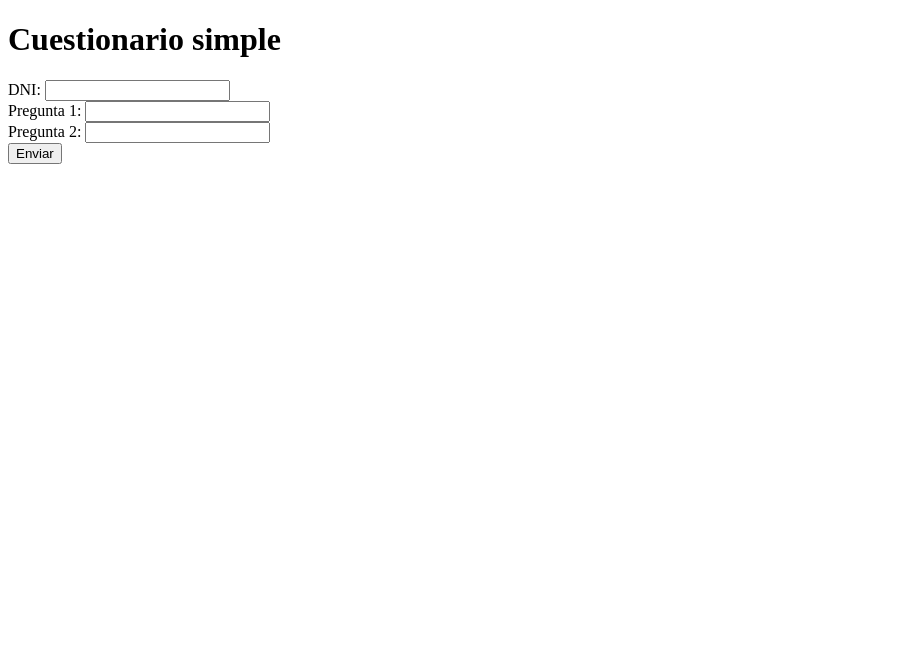
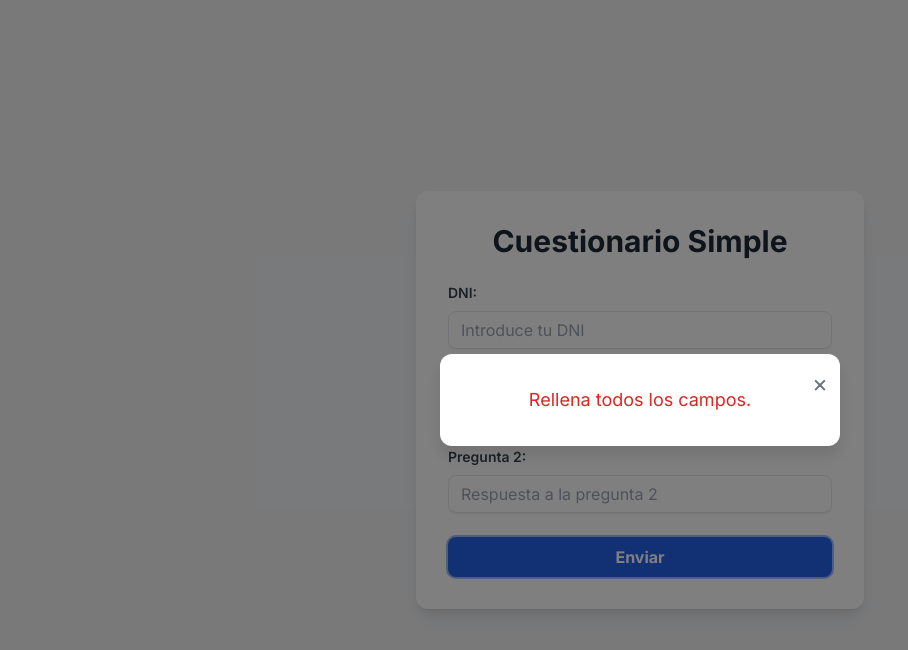
Before and after one commit to uveral/cuestionario, a plain HTML site: page index.html in a window 1280 px wide. Both pictures are taken after a click on the button "Enviar". Shown: the whole page, without its empty margins (0-908 px from the left). Drawn offline with nearby package versions, Linux system fonts and the light colour scheme.

Commit message:
version gemini

```diff
--- a/index.html
+++ b/index.html
@@ -1,25 +1,134 @@
 <!DOCTYPE html>
-<html>
+<html lang="es">
 <head>
     <meta charset="UTF-8" />
+    <meta name="viewport" content="width=device-width, initial-scale=1.0" />
     <title>Cuestionario Supabase</title>
+    <!-- Tailwind CSS CDN -->
+    <script src="https://cdn.tailwindcss.com"></script>
+    <link href="https://fonts.googleapis.com/css2?family=Inter:wght@400;600;700&display=swap" rel="stylesheet">
+    <style>
+        body {
+            font-family: 'Inter', sans-serif;
+            background-color: #f3f4f6; /* Light gray background */
+            display: flex;
+            justify-content: center;
+            align-items: center;
+            min-height: 100vh;
+            padding: 1rem;
+            box-sizing: border-box;
+        }
+        /* Custom modal styles */
+        .modal-overlay {
+            position: fixed;
+            top: 0;
+            left: 0;
+            width: 100%;
+            height: 100%;
+            background: rgba(0, 0, 0, 0.5);
+            display: flex;
+            justify-content: center;
+            align-items: center;
+            z-index: 1000;
+        }
+        .modal-content {
+            background: white;
+            padding: 2rem;
+            border-radius: 0.75rem; /* rounded-xl */
+            box-shadow: 0 10px 15px rgba(0, 0, 0, 0.1); /* shadow-lg */
+            max-width: 90%;
+            width: 400px;
+            text-align: center;
+            position: relative;
+        }
+        .modal-close-button {
+            position: absolute;
+            top: 0.75rem;
+            right: 0.75rem;
+            background: none;
+            border: none;
+            font-size: 1.5rem;
+            cursor: pointer;
+            color: #6b7280; /* text-gray-500 */
+        }
+    </style>
 </head>
-<body>
-  <h1>Cuestionario simple</h1>
+<body class="selection:bg-blue-200 selection:text-blue-900">
+    <div class="bg-white p-8 rounded-xl shadow-lg w-full max-w-md">
+        <h1 class="text-3xl font-bold mb-6 text-center text-gray-800">Cuestionario Simple</h1>
 
-  <label>DNI: <input id="dni" /></label><br/>
-  <label>Pregunta 1: <input id="pregunta1" /></label><br/>
-  <label>Pregunta 2: <input id="pregunta2" /></label><br/>
-  <button id="enviar">Enviar</button>
+        <div class="mb-4">
+            <label for="dni" class="block text-gray-700 text-sm font-semibold mb-2">DNI:</label>
+            <input
+                type="text"
+                id="dni"
+                class="shadow-sm appearance-none border rounded-lg w-full py-2 px-3 text-gray-700 leading-tight focus:outline-none focus:ring-2 focus:ring-blue-500 focus:border-transparent transition duration-200"
+                placeholder="Introduce tu DNI"
+            />
+        </div>
 
-  <!-- Cargar librería Supabase -->
+        <div class="mb-4">
+            <label for="pregunta1" class="block text-gray-700 text-sm font-semibold mb-2">Pregunta 1:</label>
+            <input
+                type="text"
+                id="pregunta1"
+                class="shadow-sm appearance-none border rounded-lg w-full py-2 px-3 text-gray-700 leading-tight focus:outline-none focus:ring-2 focus:ring-blue-500 focus:border-transparent transition duration-200"
+                placeholder="Respuesta a la pregunta 1"
+            />
+        </div>
+
+        <div class="mb-6">
+            <label for="pregunta2" class="block text-gray-700 text-sm font-semibold mb-2">Pregunta 2:</label>
+            <input
+                type="text"
+                id="pregunta2"
+                class="shadow-sm appearance-none border rounded-lg w-full py-2 px-3 text-gray-700 leading-tight focus:outline-none focus:ring-2 focus:ring-blue-500 focus:border-transparent transition duration-200"
+                placeholder="Respuesta a la pregunta 2"
+            />
+        </div>
+
+        <button
+            id="enviar"
+            class="w-full bg-blue-600 hover:bg-blue-700 text-white font-bold py-2 px-4 rounded-lg focus:outline-none focus:ring-2 focus:ring-blue-500 focus:ring-opacity-50 transition duration-300 transform hover:scale-105"
+        >
+            Enviar
+        </button>
+    </div>
+
+    <!-- Custom message box container -->
+    <div id="messageBox"></div>
+
+    <!-- Load Supabase library -->
     <script src="https://cdn.jsdelivr.net/npm/@supabase/supabase-js@2"></script>
 
     <script>
+        // Function to display custom messages
+        function showMessage(message, type = 'info') {
+            const messageBox = document.getElementById('messageBox');
+            messageBox.innerHTML = `
+                <div class="modal-overlay">
+                    <div class="modal-content">
+                        <button class="modal-close-button" onclick="closeMessage()">&times;</button>
+                        <p class="${type === 'error' ? 'text-red-600' : 'text-gray-800'} text-lg font-medium">${message}</p>
+                    </div>
+                </div>
+            `;
+            messageBox.classList.remove('hidden'); // Ensure it's visible
+        }
+
+        // Function to close the custom message box
+        function closeMessage() {
+            const messageBox = document.getElementById('messageBox');
+            messageBox.innerHTML = '';
+        }
+
         const supabaseUrl = 'https://syscmsennlikqzikbznl.supabase.co';
         const supabaseKey = 'eyJhbGciOiJIUzI1NiIsInR5cCI6IkpXVCJ9.eyJpc3MiOiJzdXBhYmFzZSIsInJlZiI6InN5c2Ntc2Vubmxpa3F6aWtiem5sIiwicm9sZSI6ImFub24iLCJpYXQiOjE3NTA0MTQ0MDcsImV4cCI6MjA2NTk5MDQwN30.I5cQJNCEFtF1NAIypmgMBYAIiVnSyhu_7C1WhKzCVxE';
 
-    const supabase = supabase.createClient(supabaseUrl, supabaseKey);
+        // Correct Supabase client initialization:
+        // Access window.supabase to get the global object provided by the CDN,
+        // then call createClient from it.
+        const supabaseClient = window.supabase.createClient(supabaseUrl, supabaseKey);
 
         document.getElementById('enviar').addEventListener('click', async () => {
             const dni = document.getElementById('dni').value.trim();
@@ -27,21 +136,26 @@
             const p2 = document.getElementById('pregunta2').value.trim();
 
             if (!dni || !p1 || !p2) {
-        alert('Rellena todos los campos');
+                showMessage('Rellena todos los campos.', 'error');
                 return;
             }
 
-      const { data, error } = await supabase
-        .from('respuestas')
+            try {
+                const { data, error } = await supabaseClient
+                    .from('respuestas') // Ensure 'respuestas' is the correct table name in your Supabase project
                     .insert([{ dni, pregunta1: p1, pregunta2: p2 }]);
 
                 if (error) {
-        alert('Error: ' + error.message);
+                    showMessage('Error al enviar la respuesta: ' + error.message, 'error');
                 } else {
-        alert('Respuesta enviada');
+                    showMessage('Respuesta enviada correctamente.');
+                    // Clear fields after successful submission
                     document.getElementById('dni').value = '';
                     document.getElementById('pregunta1').value = '';
                     document.getElementById('pregunta2').value = '';
+                }
+            } catch (e) {
+                showMessage('Ha ocurrido un error inesperado: ' + e.message, 'error');
             }
         });
     </script>
```
Lines whose indentation alone changed are shown as unchanged.
